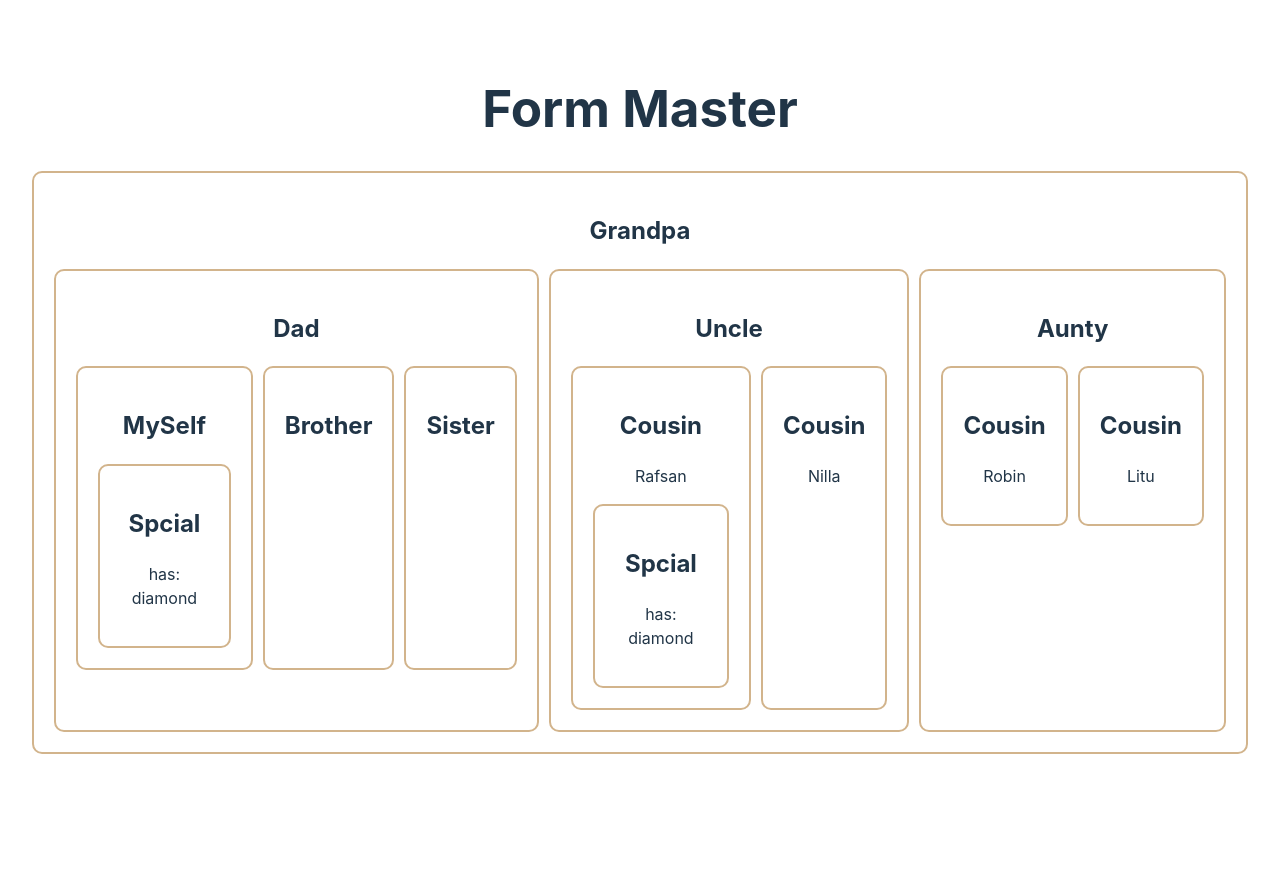
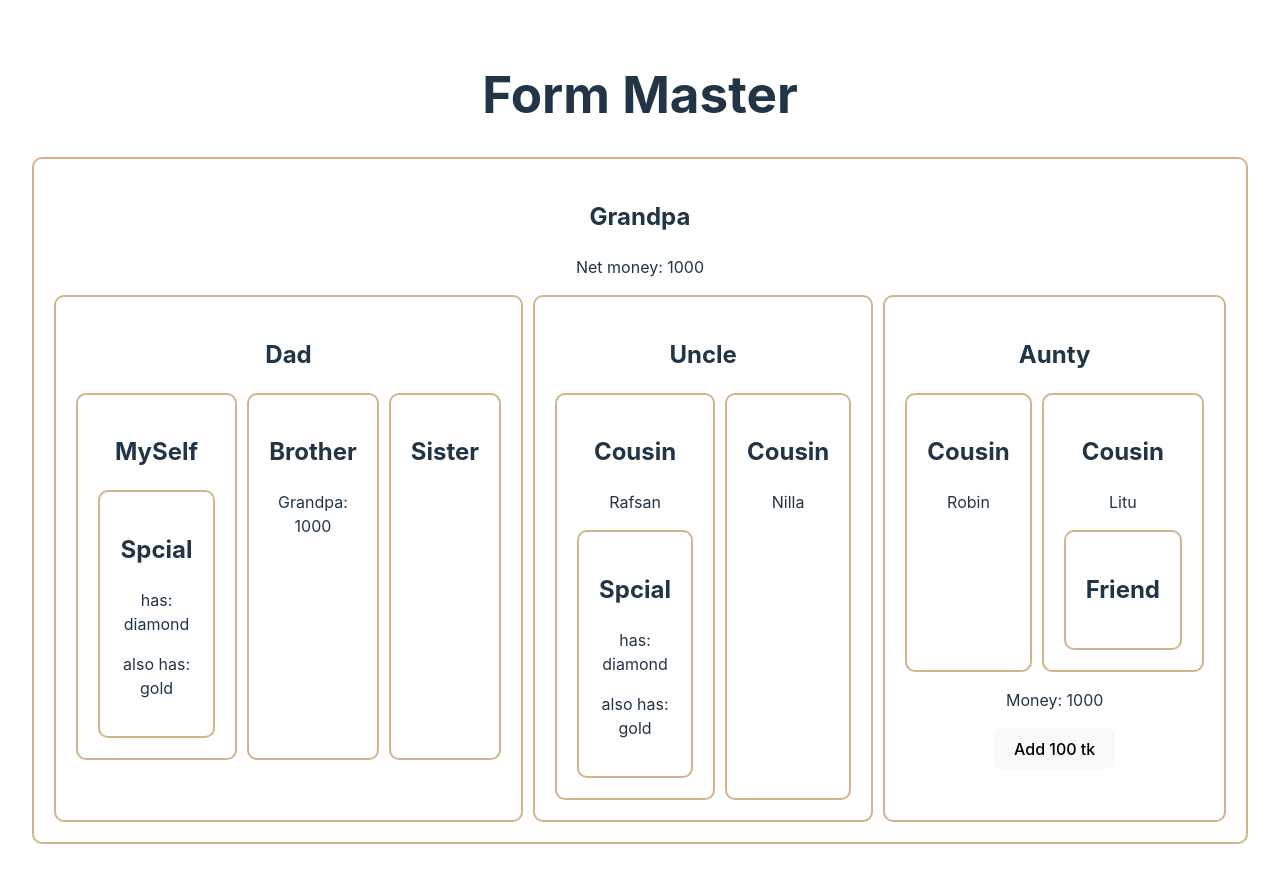
Before and after one commit to subas-roy/form-master, a React (Vite) app: page / in a window 1280 px wide. Before the commit the page ends 800 px from the top, so only its background shows below. Built offline with nearby package versions, Linux system fonts and the light colour scheme.

Commit message:
How to use Context API to avoid Prop drilling

```diff
--- a/src/components/Aunty/Aunty.jsx
+++ b/src/components/Aunty/Aunty.jsx
@@ -1,7 +1,11 @@
+import { useContext } from "react";
 import Cousin from "../Cousin/Cousin";
+import { MoneyContext } from "../Grandpa/Grandpa";
 
 
 const Aunty = () => {
+  const [money, setMoney]= useContext(MoneyContext);
+
   return (
     <div>
       <h2>Aunty</h2>
@@ -9,6 +13,8 @@ const Aunty = () => {
         <Cousin name={'Robin'}></Cousin>
         <Cousin name={'Litu'}></Cousin>
       </section>
+      <p>Money: {money}</p>
+      <button onClick={() => setMoney(money + 1000)}>Add 100 tk</button>
     </div>
   );
 };
--- a/src/components/Brother/Brother.jsx
+++ b/src/components/Brother/Brother.jsx
@@ -1,8 +1,12 @@
+import { useContext } from "react";
+import { MoneyContext } from "../Grandpa/Grandpa";
 
 const Brother = () => {
+  const [money] = useContext(MoneyContext);
   return (
     <div>
       <h2>Brother</h2>
+      <p>Grandpa: {money}</p>
     </div>
   );
 };
--- a/src/components/Cousin/Cousin.jsx
+++ b/src/components/Cousin/Cousin.jsx
@@ -1,3 +1,4 @@
+import Friend from "../Friend/Friend";
 import Special from "../Special/Special";
 
 const Cousin = ({name, asset}) => {
@@ -6,6 +7,7 @@ const Cousin = ({name, asset}) => {
       <h2>Cousin</h2>
       <p>{name}</p>
       {asset && <Special asset={asset}></Special>}
+      {name === 'Litu' && <Friend></Friend>}
     </div>
   );
 };
--- /dev/null
+++ b/src/components/Friend/Friend.jsx
@@ -0,0 +1,10 @@
+
+const Friend = () => {
+  return (
+    <div>
+      <h2>Friend</h2>
+    </div>
+  );
+};
+
+export default Friend;
--- a/src/components/Grandpa/Grandpa.jsx
+++ b/src/components/Grandpa/Grandpa.jsx
@@ -1,23 +1,29 @@
-import { createContext } from "react";
+import { createContext, useState } from "react";
 import Aunty from "../Aunty/Aunty";
 import Dad from "../Dad/Dad";
 import Uncle from "../Uncle/Uncle";
 import './Grandpa.css'
 
-const assetContext = createContext('gold');
+export const AssetContext = createContext('gold');
+export const MoneyContext = createContext(1000);
 
 const Grandpa = () => {
+  const [money, setMoney] = useState(1000);
+
   const asset = 'diamond';
   return (
     <div>
       <section className="grandpa">
         <h2>Grandpa</h2>
+        <p>Net money: {money}</p>
           <section className="flex">
-            <assetContext.Provider value="gold">
-              <Dad asset={asset}></Dad>
-              <Uncle asset={asset}></Uncle>
-              <Aunty></Aunty>
-            </assetContext.Provider>
+            <MoneyContext.Provider value={[money, setMoney]}>
+              <AssetContext.Provider value="gold">
+                <Dad asset={asset}></Dad>
+                <Uncle asset={asset}></Uncle>
+                <Aunty></Aunty>
+              </AssetContext.Provider>
+            </MoneyContext.Provider>
           </section>
       </section>
     </div>
@@ -28,7 +34,7 @@ export default Grandpa;
 
 /**
  * 1. Create a context and export it
- * 2. Add provider for the context with a value.
- * 3.
+ * 2. Add provider for the context with a value. Value cound br amything
+ * 3. useContect to access the value in the context API
  *
  */
--- a/src/components/Special/Special.jsx
+++ b/src/components/Special/Special.jsx
@@ -1,9 +1,13 @@
+import { useContext } from "react";
+import { AssetContext } from "../Grandpa/Grandpa";
 
 const Special = ({asset}) => {
+  const gift = useContext(AssetContext)
   return (
     <div>
       <h2>Spcial</h2>
       <p>has: {asset}</p>
+      <p>also has: {gift}</p>
     </div>
   );
 };
```
